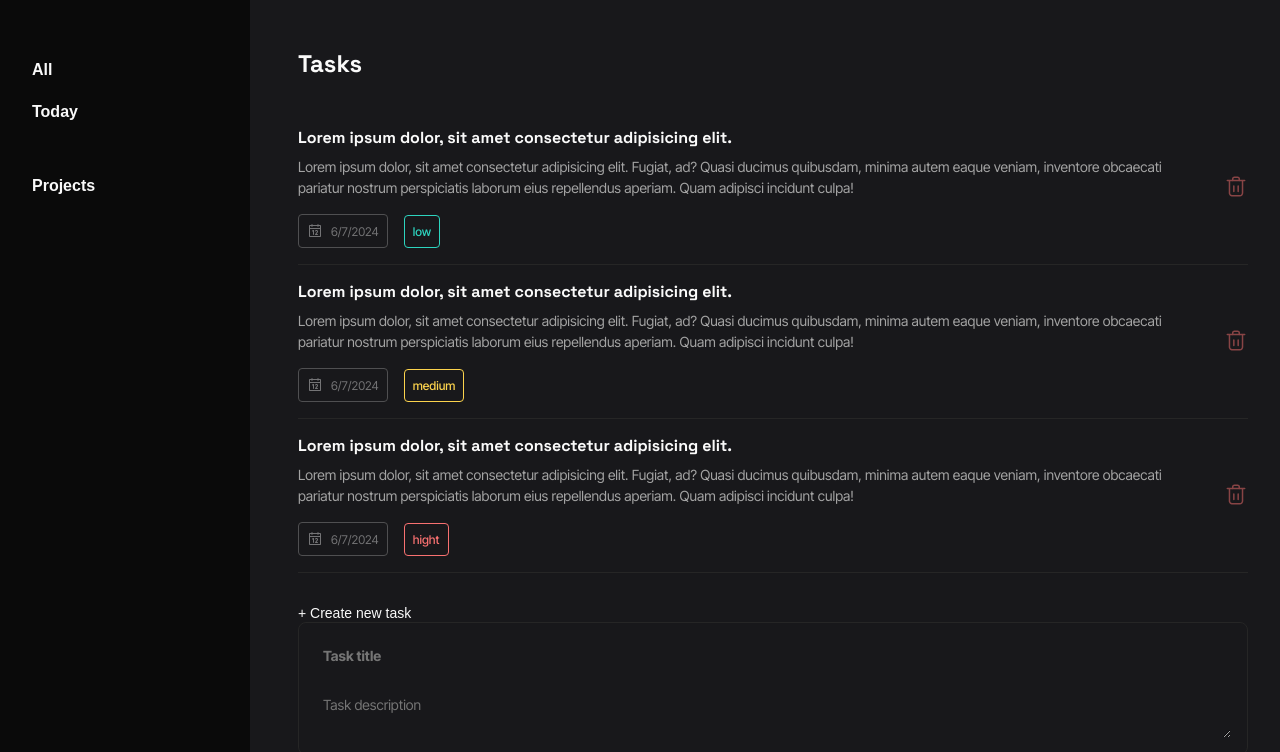
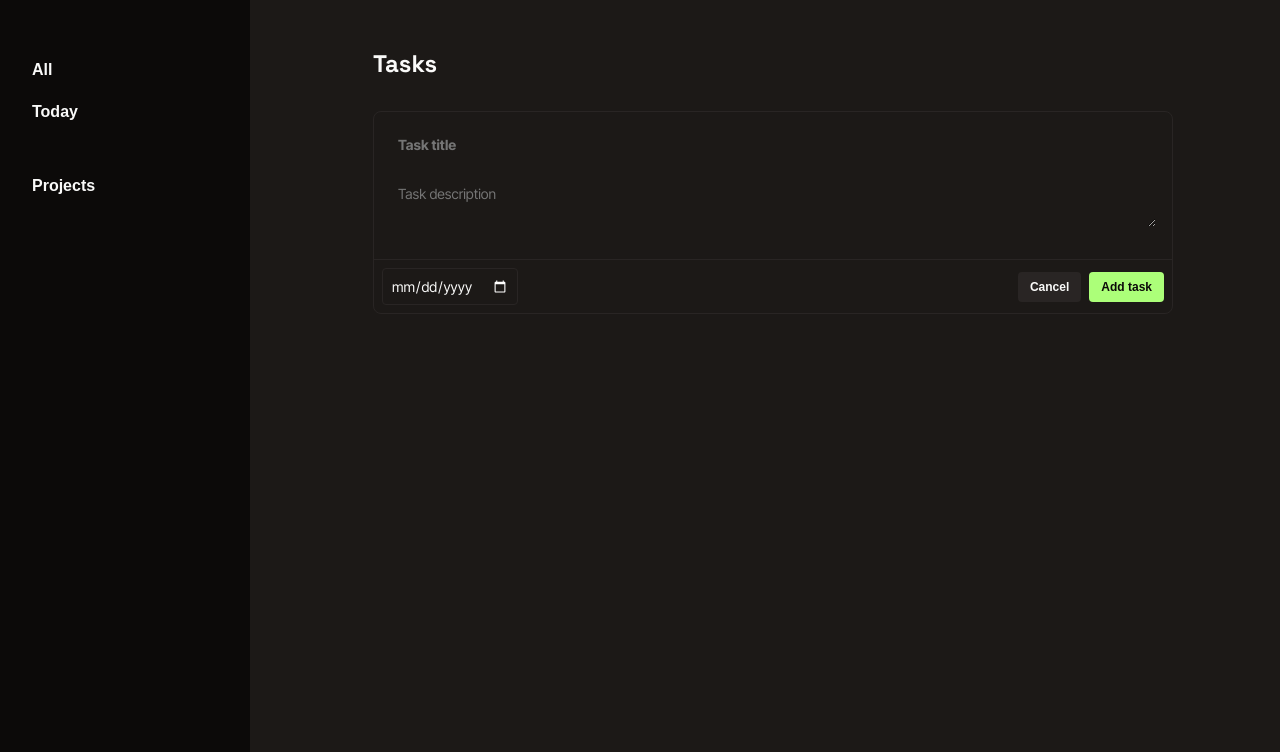
Before and after one commit to naiandersonb/todo-hero, a website built with webpack: page src/index.html in a window 1280 px wide. Both pictures are taken after a click on the button "+ Create new task". Shown: the part 48-800 px from the top of the page. Built offline with nearby package versions, Linux system fonts and the light colour scheme.

Commit message:
create function to update list tasks

```diff
--- a/src/components/new-task-form.js
+++ b/src/components/new-task-form.js
@@ -1,24 +1,61 @@
 import { DOMUtils } from "../utils/dom-utils";
+
+const Container = () => {
+  return DOMUtils.createElement("section", ["task-form__group"]);
+};
+
+const Field = (tag, name, placeholder = "") => {
+  const field = DOMUtils.createElement(tag, [
+    "task-form__field",
+    "font-inter-tight",
+  ]);
+  field.name = name;
+  if (placeholder) field.placeholder = placeholder;
+  return field;
+};
 
 export function NewTaskForm() {
   const form = DOMUtils.createElement("form", ["task-form__container"]);
-  const fieldsContainer = DOMUtils.createElement('section',['task-form__fields-container'])
+  const fieldsContainer = DOMUtils.createElement("section", [
+    "task-form__fields-container",
+  ]);
 
-  const titleInput = DOMUtils.createElement("input", [
-    "task-form__field",
-    "font-inter-tight",
-  ]);
-  titleInput.placeholder = "Task title";
-  const descriptionInput = DOMUtils.createElement("textarea", [
-    "task-form__field",
-    "font-inter-tight",
-  ]);
-  descriptionInput.placeholder = "Task description";
+  const titleInput = Field("input", "title","Task title");
+  const descriptionInput = Field("textarea", "description", "Task description");
+  const taskDateField = Field("input", "due-date","Select task date");
+  taskDateField.classList.add("input-date")
+  taskDateField.type = "date";
 
   fieldsContainer.appendChild(titleInput);
   fieldsContainer.appendChild(descriptionInput);
 
+  const formFooter = DOMUtils.createElement("section", ["task-form__footer"]);
+  const priorityAndDateContainer = Container();
+
+  priorityAndDateContainer.appendChild(taskDateField);
+
+  const buttonsContainer = Container();
+
+  const submitBtn = DOMUtils.createButton({ text: "Add task" });
+  submitBtn.style.fontSize = "12px";
+  submitBtn.type = "submit";
+
+  const cancelBtn = DOMUtils.createButton({
+    text: "Cancel",
+    variant: "secondary",
+  });
+
+  cancelBtn.type = "button";
+  cancelBtn.style.fontSize = "12px";
+
+  buttonsContainer.appendChild(cancelBtn);
+  buttonsContainer.appendChild(submitBtn);
+
+  formFooter.appendChild(priorityAndDateContainer);
+  formFooter.appendChild(buttonsContainer);
+
   form.appendChild(fieldsContainer);
+  form.appendChild(formFooter);
 
   return form;
 }
--- a/src/index.js
+++ b/src/index.js
@@ -50,44 +50,58 @@ projectsBtn.addEventListener("click", () => {
 
 tasksContainer.appendChild(tasksContent);
 
-window.addEventListener("DOMContentLoaded", () => {
-  const priority = {
-    1: "low",
-    2: "medium",
-    3: "hight",
-  };
-  for (let i = 0; i < 3; i++) {
-    tasks.createTask({
-      priority: priority[i + 1] ?? "low",
-      title: "Lorem ipsum dolor, sit amet consectetur adipisicing elit.",
-      description:
-        "Lorem ipsum dolor, sit amet consectetur adipisicing elit. Fugiat, ad? Quasi ducimus quibusdam, minima autem eaque veniam, inventore obcaecati pariatur nostrum perspiciatis laborum eius repellendus aperiam. Quam adipisci incidunt culpa!",
-      date: new Date(),
-    });
-  }
+const renderTasks = () => {
+  tasksList.innerHTML = "";
+
   const allTasks = tasks.getTasks();
 
   const handleDeleteTask = (id, element) => {
     tasks.deleteTask(id);
-    tasksContent.removeChild(element);
+    tasksList.removeChild(element);
   };
-
-  const form = NewTaskForm()
 
   if (allTasks.length > 0) {
     for (let task of allTasks) {
       const taskCard = TaskRow(task, () => handleDeleteTask(task.id, taskCard));
-      tasksContent.appendChild(taskCard);
+      tasksList.appendChild(taskCard);
     }
+  }
+};
 
-    newTaskBtn.style.marginTop = "2rem";
-    tasksContent.appendChild(newTaskBtn);
+window.addEventListener("DOMContentLoaded", () => {
+  const form = NewTaskForm();
+  form.style.marginTop = "1rem";
+
+  renderTasks();
+
+  newTaskBtn.style.marginTop = "2rem";
+  tasksContent.appendChild(newTaskBtn);
+
+  newTaskBtn.addEventListener("click", () => {
     tasksContent.appendChild(form);
-  } else {
-    newTaskBtn.style.marginTop = "2rem";
-    tasksContent.appendChild(newTaskBtn);
-    tasksContent.appendChild(form);
-  }
+    newTaskBtn.classList.add("hidden");
+  });
+
+  form.addEventListener("submit", (e) => {
+    e.preventDefault();
+
+    const formData = new FormData(e.target);
+    const title = formData.get("title");
+    const description = formData.get("description");
+    const date = formData.get("due-date");
+
+    tasks.createTask({
+      title,
+      description,
+      date: date ? new Date(date) : new Date(),
+    });
+
+    renderTasks();
+    form.reset();
+
+    tasksContent.removeChild(form);
+    newTaskBtn.classList.remove("hidden");
+  });
 
   app.appendChild(sidebar.render());
   app.appendChild(tasksContainer);
--- a/src/styles/style.css
+++ b/src/styles/style.css
@@ -1,9 +1,9 @@
 :root {
-  --neutral-50: #fafafa;
-  --neutral-400: #a3a3a3;
-  --neutral-800: #262626;
-  --neutral-900: #18181b;
-  --neutral-950: #0a0a0a;
+  --neutral-50: #fafaf9;
+  --neutral-400: #a8a29e;
+  --neutral-800: #292524;
+  --neutral-900: #1c1917;
+  --neutral-950: #0c0a09;
 
   --brand-color: #acff79;
 
@@ -30,6 +30,12 @@
   font-style: normal;
 }
 
+body {
+  font-family: "Inter Tight", sans-serif;
+  background-color: var(--neutral-900);
+  color: var(--neutral-50);
+}
+
 h1,
 h2,
 h3,
@@ -39,18 +45,39 @@ h6 {
   font-family: "Space Grotesk", sans-serif;
 }
 
-body {
-  font-family: "Inter Tight", sans-serif;
-  background-color: var(--neutral-900);
-  color: var(--neutral-50);
-}
-
 #app {
   display: grid;
   grid-template-columns: 250px 1fr;
   gap: 1em;
   height: 100vh;
   overflow: hidden;
+}
+
+/* utilities classes --------------------------------------- */
+
+.hidden {
+  display: none;
+}
+
+.btn {
+  background-color: transparent;
+  color: var(--neutral-50);
+  border: none;
+  font-size: 1em;
+  font-weight: 600;
+  padding: 0.5rem 1em;
+  border-radius: 4px;
+  cursor: pointer;
+}
+
+.btn__primary {
+  background-color: var(--brand-color);
+  color: var(--neutral-950);
+}
+
+.btn__secondary {
+  background-color: var(--neutral-800);
+  color: var(--neutral-50);
 }
 
 .sidebar {
@@ -90,7 +117,7 @@ body {
 
 .tasks-content {
   margin: 4rem auto 0;
-  max-width: 1000px;
+  max-width: 800px;
 }
 
 .tasks-content__list {
@@ -212,10 +239,25 @@ body {
   font-weight: normal; /* Apenas para garantir que não seja bold */
 }
 
-.show {
-  display: initial;
+.task-form__footer {
+  padding: 0.5rem;
+  border-top: 1px solid var(--neutral-800);
+  display: flex;
+  align-items: center;
+  justify-content: space-between;
+  gap: 1rem;
 }
 
-.hidden {
-  display: none;
+.task-form__group {
+  display: flex;
+  align-items: center;
+  gap: 0.5rem;
 }
+
+.input-date {
+  font-weight: normal;
+  background-color: transparent;
+  border: 1px solid var(--neutral-800);
+  color-scheme: dark;
+  font-size: 0.875rem;
+}
--- a/src/utils/dom-utils.js
+++ b/src/utils/dom-utils.js
@@ -1,36 +1,57 @@
 export class DOMUtils {
-   /**
+  /**
    * Creates a new HTML element with optional class names.
    *
    * @param {string} tag - The HTML tag name of the element to create.
    * @param {string[]} [classNames=[]] - An array of class names to add to the element.
    * @returns {HTMLElement} - The newly created HTML element.
    */
-   static createElement(tag, classNames = []) {
+  static createElement(tag, classNames = []) {
     const element = document.createElement(tag);
-    if(classNames.length > 0) {
-      classNames.forEach(className => element.classList.add(className));
+    if (classNames.length > 0) {
+      classNames.forEach((className) => element.classList.add(className));
     }
 
     return element;
   }
 
-   /**
+  /**
    * Creates a new HTML element with optional class names.
    *
    * @param {string} tag - The HTML tag name of the element to create.
    * @param {string[]} [classNames=[]] - An array of class names to add to the element.
    * @returns {HTMLElement} - The newly created HTML element.
    */
-   static createIcon(src, classNames = []) {
-    const icon = document.createElement('img');
+  static createIcon(src, classNames = []) {
+    const icon = document.createElement("img");
     icon.src = src;
 
-    if(classNames.length > 0) {
-      classNames.forEach(className => element.classList.add(className));
+    if (classNames.length > 0) {
+      classNames.forEach((className) => element.classList.add(className));
     }
 
     return icon;
+  }
+
+  /**
+   * Creates a new HTML button element with optional class names.
+   *
+   * @param {Object} options - The options for creating the button.
+   * @param {string} options.text - The text content of the button.
+   * @param {("primary"|"secondary")} [options.variant="primary"] - The variant of the button.
+   * @param {string[]} [options.classNames=[]] - An array of class names to add to the button.
+   * @returns {HTMLButtonElement} - The newly created HTML button element.
+   */
+  static createButton({ text, variant = "primary", classNames = [] }) {
+    const button = document.createElement("button");
+    button.innerText = text;
+    button.classList.add("btn", "font-inter-bold", `btn__${variant}`);
+
+    if (classNames.length > 0) {
+      classNames.forEach((className) => element.classList.add(className));
+    }
+
+    return button;
   }
 
   /**
@@ -40,6 +61,6 @@ export class DOMUtils {
    * @param {string[]} classNames - An array of class names to toggle.
    */
   static toggleClass(element, classNames) {
-    classNames.forEach(className => element.classList.toggle(className));
+    classNames.forEach((className) => element.classList.toggle(className));
   }
 }
```
